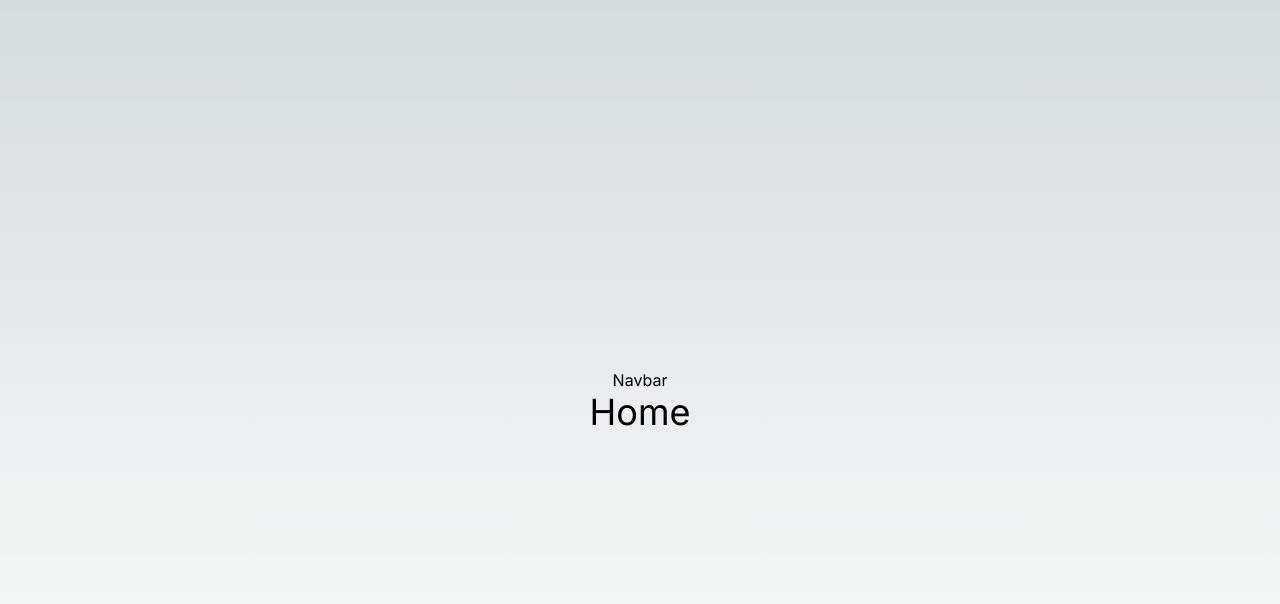
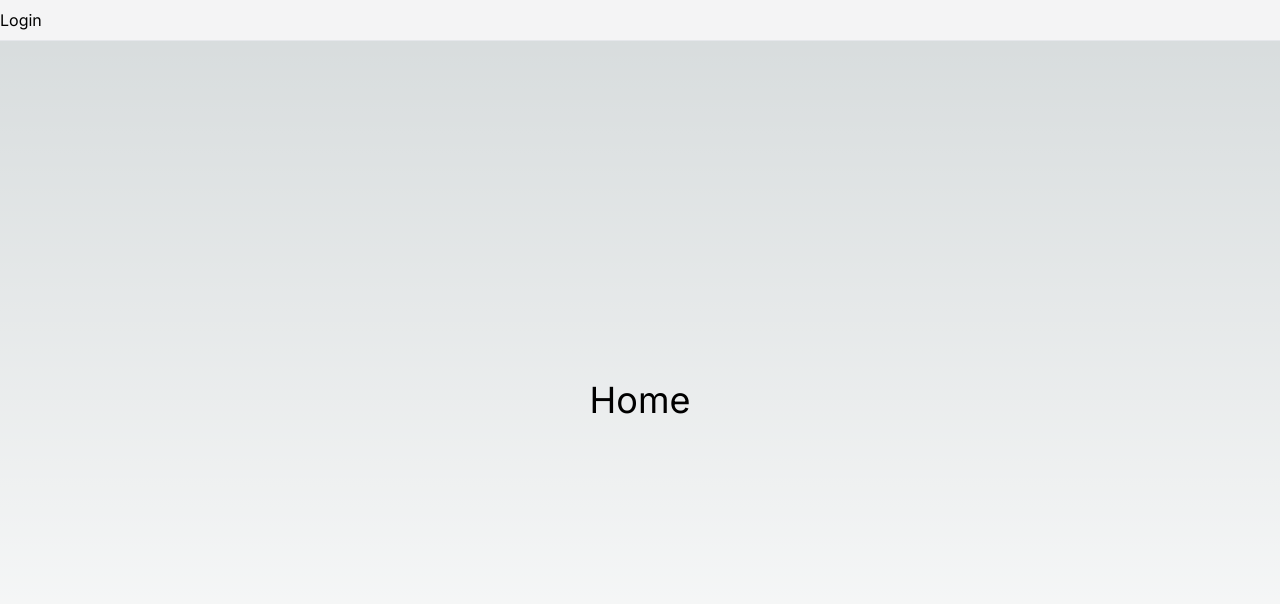
Before and after one commit to isnendyankp/shadcnForm, a Next.js app in the folder my-app/: page / in a window 1280 px wide. Shown: the top 604 px of the page. Built offline with nearby package versions, Linux system fonts and the light colour scheme.

Commit message:
chore: Update Navbar component styling and add login button

```diff
--- a/my-app/src/components/Navbar/index.tsx
+++ b/my-app/src/components/Navbar/index.tsx
@@ -2,8 +2,10 @@ import React from 'react'
 
 const Navbar = () => {
   return (
-    <div>Navbar</div>
-  )
+    <div className='bg-zinc-100 py-2 border-b border-s-zinc-200 fixed w-full z-10 top-0'>
+      <div>Login</div>
+    </div>
+  );
 }
 
 export default Navbar
```
